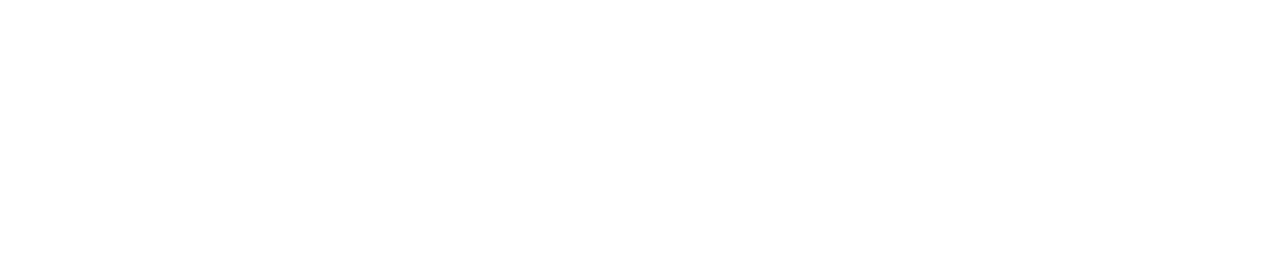
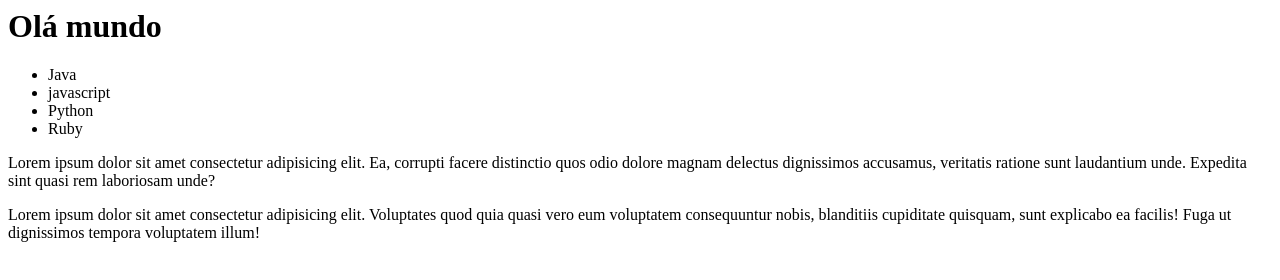
Before and after one commit to Allan-Perca/exemplo-git-m, a plain HTML site: page index.html in a window 1280 px wide. Drawn offline with Linux system fonts and the light colour scheme.

Commit message:
Semantica aplicada

```diff
--- a/index.html
+++ b/index.html
@@ -1,11 +1,11 @@
-<Doctype html><!-- Este doctype é do tipo HTML5 -->
+<Doctype html><!-- Este doctype é do tipo HTML5/isso é uma instrução -->
 <!-- Isso é um comentario em HTML -->
 <!-- O Doctype é um DTD que é responsavel por dizer ao navegador qual é a versão do HTML que está sendo carregado -->
 
 <html lang="pt-br">
 
 	<head> <!-- configuração do html -->
-		<meta charset="UTF-8"> <!-- atributos de configuração, esse é responsavel pelo mapa de caracteres do documentos -->
+		<meta charset="UTF-8"> <!-- atributos de configuração, esse é responsavel pelo mapa de caracteres do documentos -UTF-8 caracteres acentuados -->
 		<meta name="viewport" content="width=device-width, initial-scale=1"> <!-- responsavel pela responsividade do conteudo -->
 		<title>Exemplo HTML</title> <!-- titulo da aba -->
 	</head>
@@ -13,6 +13,33 @@
 	<body>
 		<!-- É nessa área que são criadas todas as TAGS HTML (dentro do BODY) -->
 
+		<div><!--tag curinga, quase todas as outras tags podem ser colocadas entre, tag de bloco-->
+			<header><!--tag de bloco - tag semantica(=q faz sentido) - cabeçalho-->
+				<h1>Olá mundo</h1><!--tag e titulo - do h1 a h6-->
+				<nav><!--tag semanica, agrupar links q fazem direcionamento-->
+					<ul><!--tag unordered list, dentro diretamente só podemos colocar os list-itens (li - uma tag tb)-->
+						<!--apos ul só pode colocar li-->
+						<li>Java</li>
+						<li>javascript</li>
+						<li>Python</li>
+						<li>Ruby</li>
+					</ul>
+				</nav>
+			</header>
+
+			<section>
+				<div>
+					<p><!--não pode conter outros elementos de bloco-->
+						<!--tag de bloco, ocupa a linha inteira-->
+						Lorem ipsum dolor sit amet consectetur adipisicing elit. Ea, corrupti facere distinctio quos odio dolore magnam delectus dignissimos accusamus, veritatis ratione sunt laudantium unde. Expedita sint quasi rem laboriosam unde?
+					</p>
+					<p>
+						Lorem ipsum dolor sit amet consectetur adipisicing elit. Voluptates quod quia quasi vero eum voluptatem consequuntur nobis, blanditiis cupiditate quisquam, sunt explicabo ea facilis! Fuga ut dignissimos tempora voluptatem illum!
+					</p>
+				</div>
+			</section>
+
+		</div>
 
 	</body>
 
```
